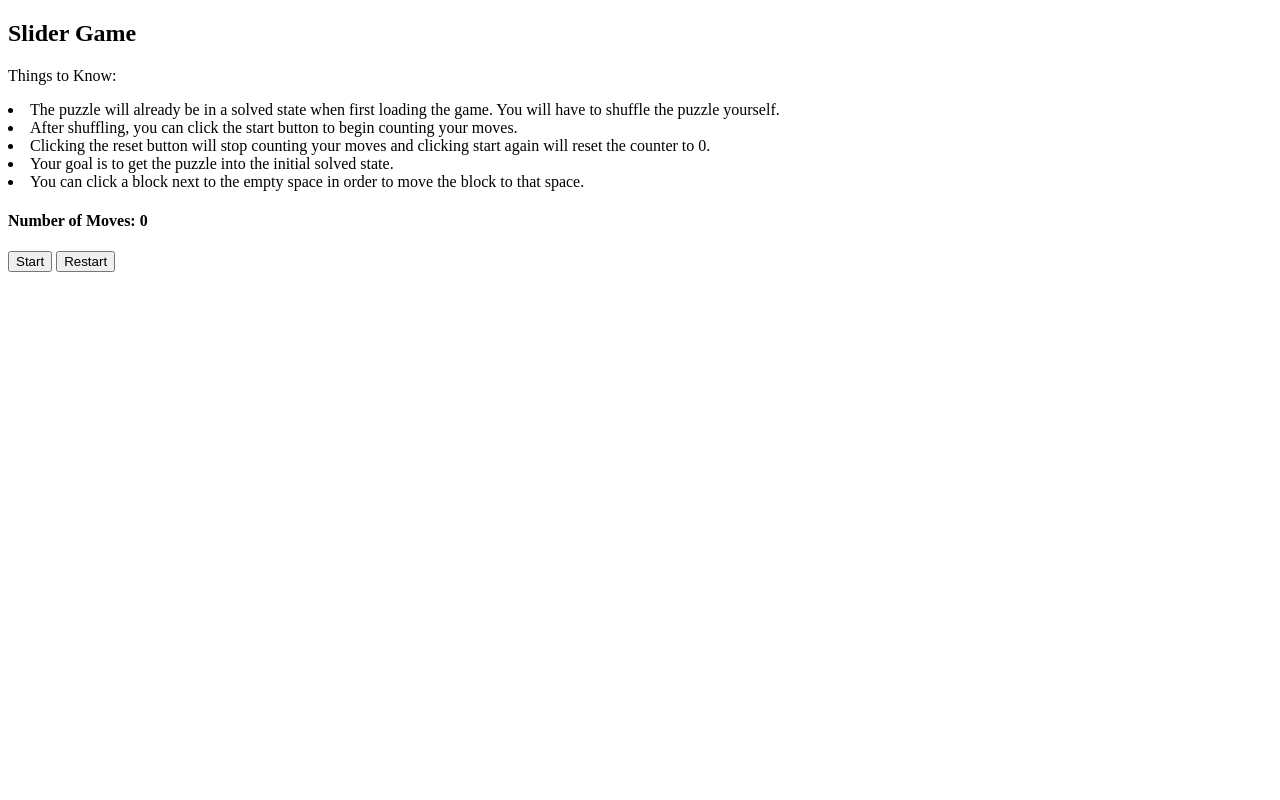
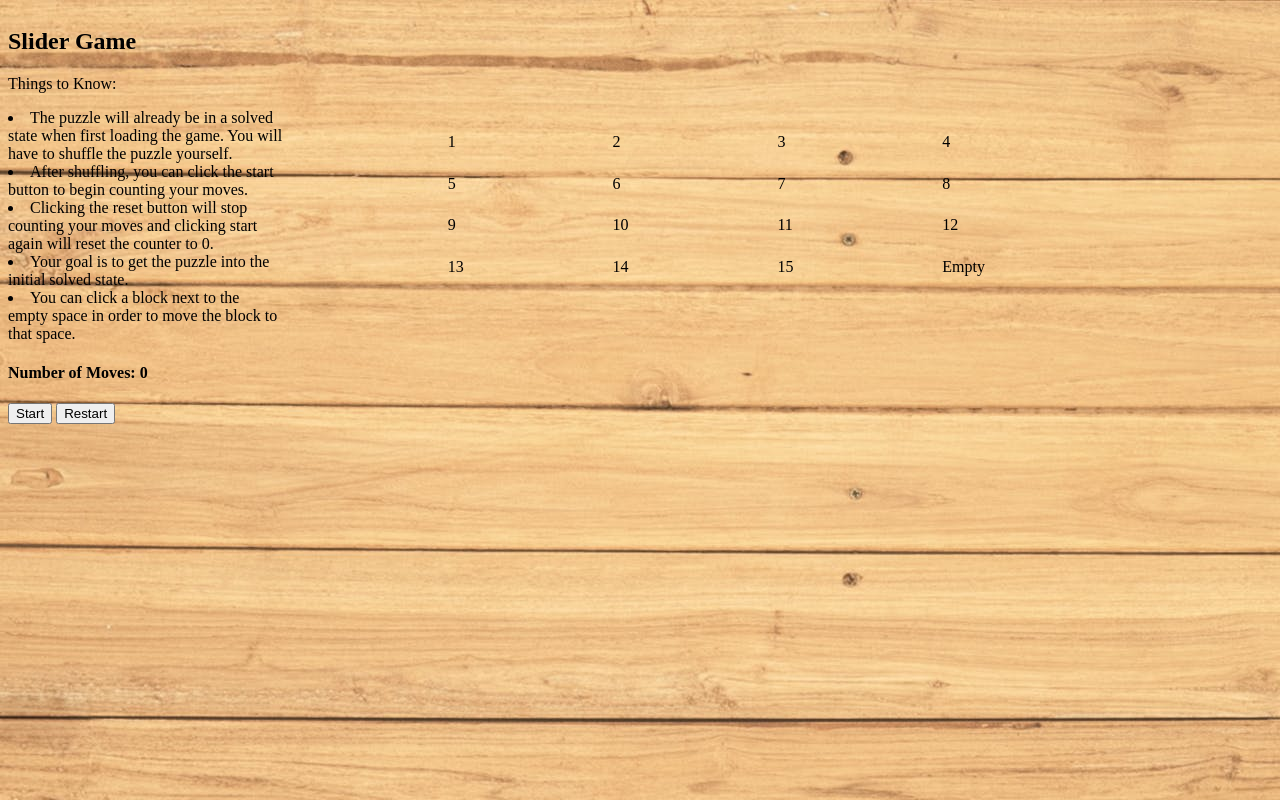
Before and after one commit to JingNL/JingNL.github.io, a plain HTML site: page index.html in a window 1280 px wide. Drawn offline with Linux system fonts and the light colour scheme.

Commit message:
Add files via upload

```diff
--- a/index.html
+++ b/index.html
@@ -4,10 +4,42 @@
     <meta charset="UTF-8">
     <meta http-equiv="X-UA-Compatible" content="IE=edge">
     <meta name="viewport" content="width=device-width, initial-scale=1.0">
+    <script src="script.js" async></script>
+    <!-- <link rel="stylesheet" href="basic.css"> -->
+    <link rel="stylesheet" href="style.css">
     <title>Document</title>
 </head>
 <body>
-    <h2>Slider Game</h2>
+    <div class="container">
+        <div id = "sidebar"><h2>Slider Game</h2>
+            <p>Things to Know:</p>
+            <li>The puzzle will already be in a solved state when first loading the game. You will have to shuffle the puzzle yourself.</li>
+            <li>After shuffling, you can click the start button to begin counting your moves.</li>
+            <li>Clicking the reset button will stop counting your moves and clicking start again will reset the counter to 0.</li>
+            <li>Your goal is to get the puzzle into the initial solved state.</li>
+            <li>You can click a block next to the empty space in order to move the block to that space.</li>
+            <h4>Number of Moves: 0</h4>
+            <button>Start</button>
+            <button>Restart</button></div>
+        <div id = "box1">1</div>
+        <div id = "box2">2</div>
+        <div id = "box3">3</div>
+        <div id = "box4">4</div>
+        <div id = "box5">5</div>
+        <div id = "box6">6</div>
+        <div id = "box7">7</div>
+        <div id = "box8">8</div>
+        <div id = "box9">9</div>
+        <div id = "box10">10</div>
+        <div id = "box11">11</div>
+        <div id = "box12">12</div>
+        <div id = "box13">13</div>
+        <div id = "box14">14</div>
+        <div id = "box15">15</div>
+        <div id = "emptybox">Empty</div>
+      </div>
+
+    <!-- <h2>Slider Game</h2>
     <p>Things to Know:</p>
     <li>The puzzle will already be in a solved state when first loading the game. You will have to shuffle the puzzle yourself.</li>
     <li>After shuffling, you can click the start button to begin counting your moves.</li>
@@ -16,6 +48,6 @@
     <li>You can click a block next to the empty space in order to move the block to that space.</li>
     <h4>Number of Moves: 0</h4>
     <button>Start</button>
-    <button>Restart</button>
+    <button>Restart</button> -->
 </body>
 </html>
--- a/style.css
+++ b/style.css
@@ -1,10 +1,111 @@
-.grid
-{
+.container {
     display: grid;
-    grid-template-columns: repeat(4, 1fr);
-    grid-template-rows: repeat(4, 1fr);
+    grid-template-columns: 5fr 2fr 1fr 3fr 3fr 3fr 3fr 1fr 2fr;
+    grid-template-rows: 7fr 2fr 3fr 3fr 3fr 3fr 2fr 7fr;
 }
+  #sidebar {
+    grid-column-start: 1;
+    grid-column-end: 2;
+    grid-row-start: 1;
+    grid-row-end: 9;
+  }
+  #box1 {
+    grid-column-start: 4;
+    grid-column-end: 5;
+    grid-row-start: 3;
+    grid-row-end: 4;
+  }
+  #box2 {
+    grid-column-start: 5;
+    grid-column-end: 6;
+    grid-row-start: 3;
+    grid-row-end: 4;
+  }
+  #box3 {
+    grid-column-start: 6;
+    grid-column-end: 7;
+    grid-row-start: 3;
+    grid-row-end: 4;
+  }
+  #box4 {
+    grid-column-start: 7;
+    grid-column-end: 8;
+    grid-row-start: 3;
+    grid-row-end: 4;
+  }
+  #box5 {
+    grid-column-start: 4;
+    grid-column-end: 5;
+    grid-row-start: 4;
+    grid-row-end: 5;
+  }
+  #box6 {
+    grid-column-start: 5;
+    grid-column-end: 6;
+    grid-row-start: 4;
+    grid-row-end: 5;
+  }
+  #box7 {
+    grid-column-start: 6;
+    grid-column-end: 7;
+    grid-row-start: 4;
+    grid-row-end: 5;
+  }
+  #box8 {
+    grid-column-start: 7;
+    grid-column-end: 8;
+    grid-row-start: 4;
+    grid-row-end: 5;
+  }
+  #box9 {
+    grid-column-start: 4;
+    grid-column-end: 5;
+    grid-row-start: 5;
+    grid-row-end: 6;
+  }
+  #box10 {
+    grid-column-start: 5;
+    grid-column-end: 6;
+    grid-row-start: 5;
+    grid-row-end: 6;
+  }
+  #box11 {
+    grid-column-start: 6;
+    grid-column-end: 7;
+    grid-row-start: 5;
+    grid-row-end: 6;
+  }
+  #box12 {
+    grid-column-start: 7;
+    grid-column-end: 8;
+    grid-row-start: 5;
+    grid-row-end: 6;
+  }
+  #box13 {
+    grid-column-start: 4;
+    grid-column-end: 5;
+    grid-row-start: 6;
+    grid-row-end: 7;
+  }
+  #box14 {
+    grid-column-start: 5;
+    grid-column-end: 6;
+    grid-row-start: 6;
+    grid-row-end: 7;
+  }
+  #box15 {
+    grid-column-start: 6;
+    grid-column-end: 7;
+    grid-row-start: 6;
+    grid-row-end: 7;
+  }
+  #emptybox {
+    grid-column-start: 7;
+    grid-column-end: 8;
+    grid-row-start: 6;
+    grid-row-end: 7;
+  }
 body
 {
-    background-image:
+    background-image: url("woodenbgn.jpeg");
 }
```
